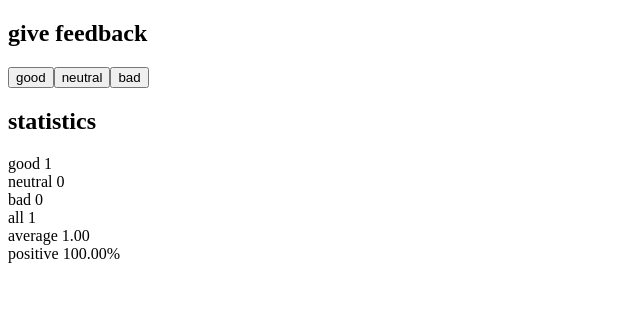
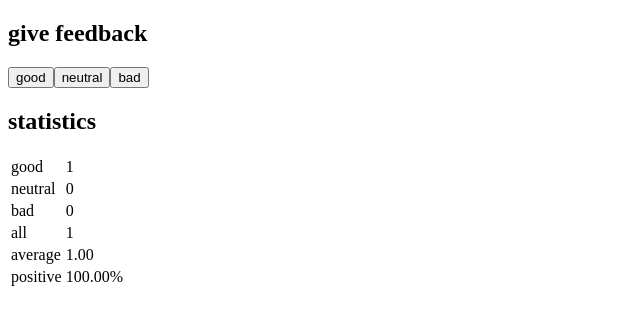
Before and after one commit to kimarimt/fullstack_open, a React (Vite) app in the folder part1/unicafe/: page / in a window 1280 px wide. Both pictures are taken after a click on the button "good". Shown: the top 324 px of the page, without its empty margins (0-640 px from the left). Built offline with nearby package versions, Linux system fonts and the light colour scheme.

Commit message:
finished exercise 1.11

```diff
--- a/part1/unicafe/src/components/Statistics.jsx
+++ b/part1/unicafe/src/components/Statistics.jsx
@@ -1,4 +1,4 @@
-import StatisticLine from "./StatisticsLine"
+import StatisticLine from './StatisticsLine'
 
 const Statistics = ({ good, neutral, bad }) => {
   const totalFeedback = good + neutral + bad
@@ -11,14 +11,14 @@ const Statistics = ({ good, neutral, bad }) => {
       <>
         { good || neutral || bad ?
           (
-            <>
+            <table>
               <StatisticLine text='good' value={good} />
               <StatisticLine text='neutral' value={neutral} />
               <StatisticLine text='bad' value={bad} />
               <StatisticLine text='all' value={totalFeedback} />
               <StatisticLine text='average' value={avgFeedback} />
               <StatisticLine text='positive' value={positiveFeedback} />
-            </>
+            </table>
           ) : <p>No feedback given</p>
         }
       </>
--- a/part1/unicafe/src/components/StatisticsLine.jsx
+++ b/part1/unicafe/src/components/StatisticsLine.jsx
@@ -1,11 +1,13 @@
 const StatisticLine = ({ text, value }) => (
-  <>
-    <span>
-      {text} {value}
+  <tr>
+    <td>
+      {text}
+    </td>
+    <td>
+      {value}
       {text === 'positive' ? '%' : ''}
-    </span>
-    <br />
-  </>
+    </td>
+  </tr>
 )
 
 export default StatisticLine
```
